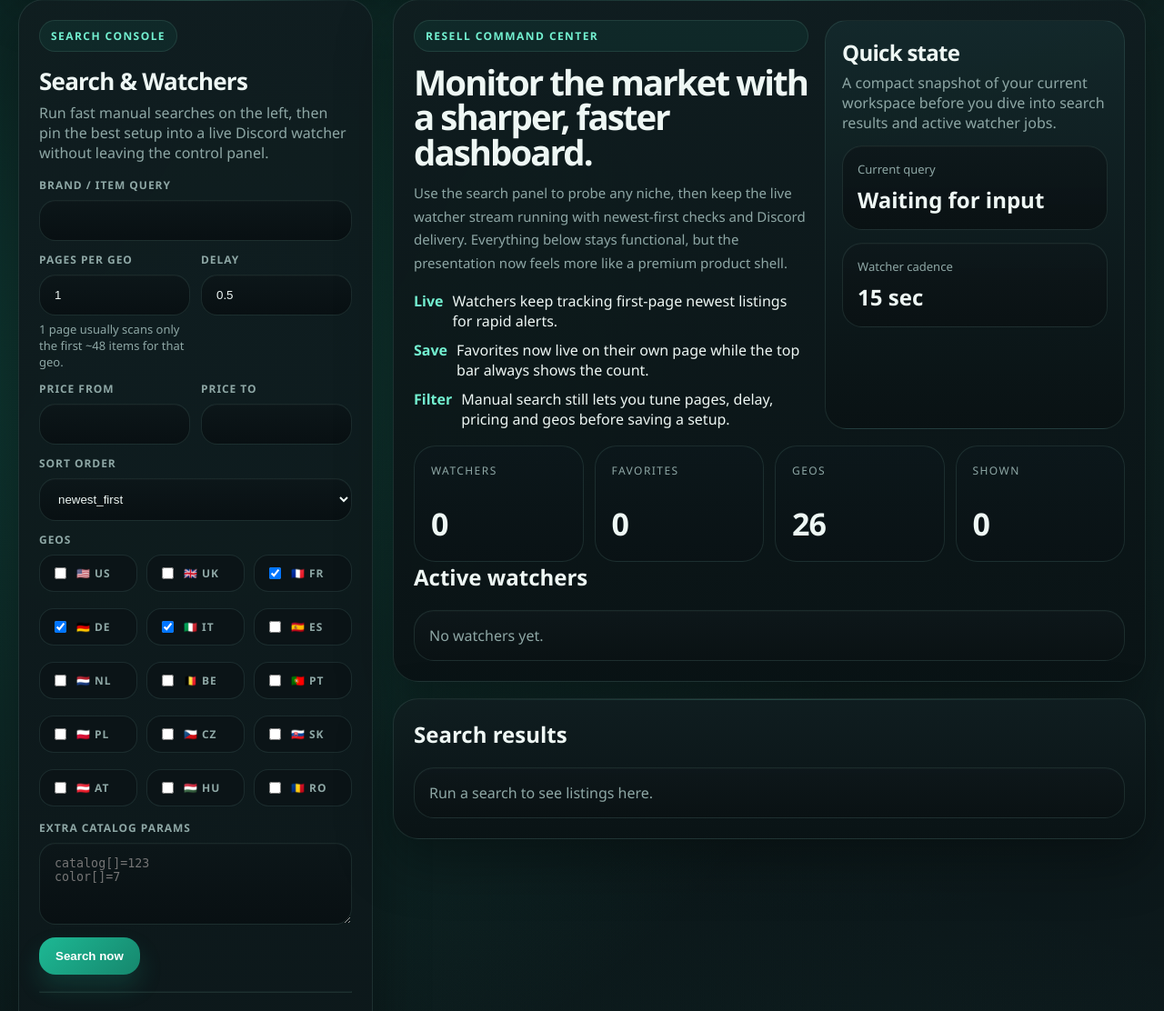
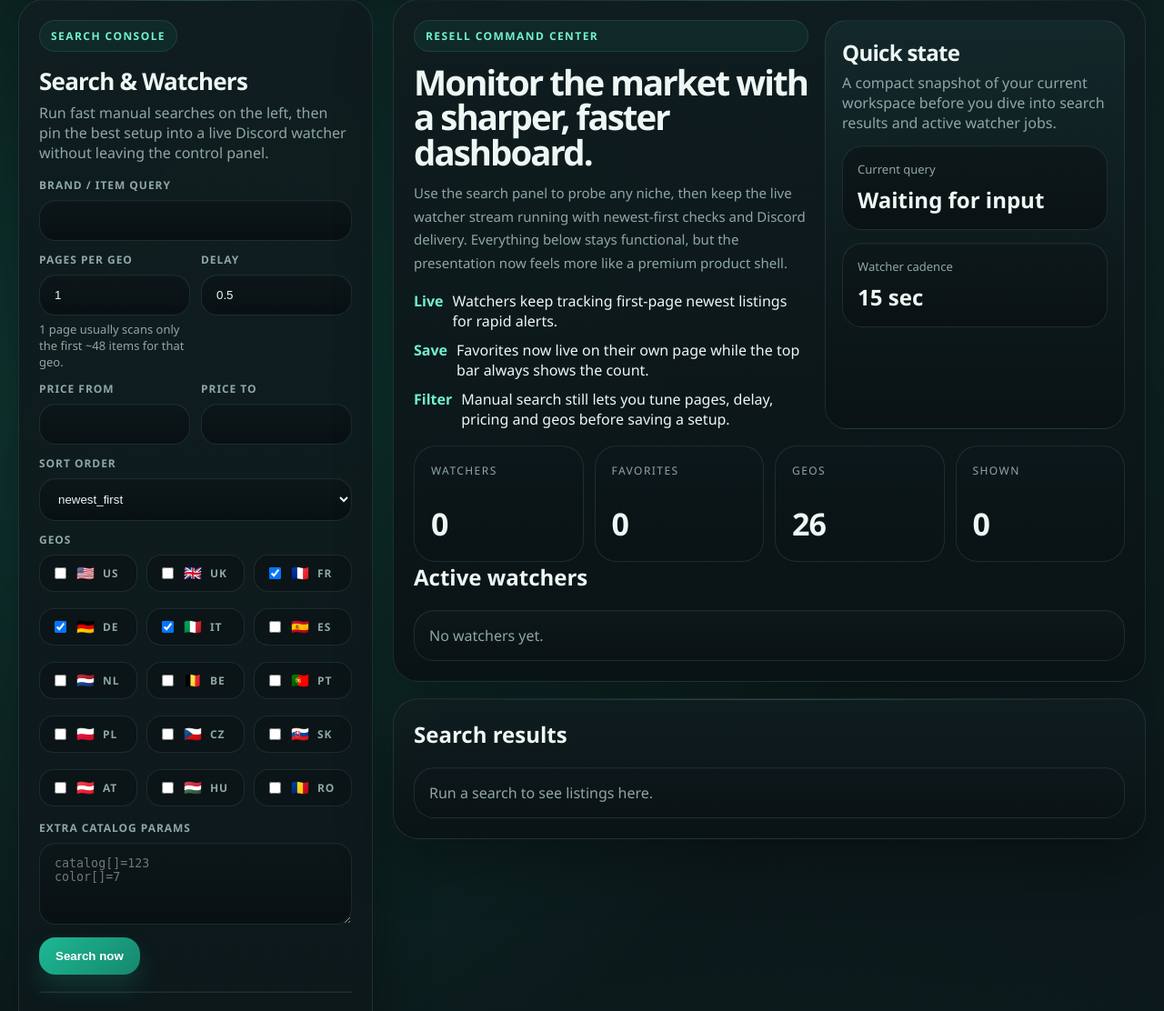
Before and after one commit to ttsshhaaa/vinted, a Flask app: page /dashboard in a window 1280 px wide. Shown: the part 172-1284 px from the top of the page at 91% size. Run offline with Flask 3, Linux system fonts and the light colour scheme; the visitor is signed in with stand-in values (Sample User, id 1); data comes from the database, SQL or seed files in the repository; data that the repository does not hold is empty; some libraries are stand-ins or nearby versions.

Commit message:
Fix geo flag emoji rendering

```diff
--- a/templates/base.html
+++ b/templates/base.html
@@ -176,6 +176,14 @@
     .geo-grid::-webkit-scrollbar-thumb { background: rgba(115, 240, 208, 0.18); border-radius: 999px; }
     .geo-pill { display: flex; gap: 8px; align-items: center; background: rgba(11, 20, 23, 0.92); border: 1px solid var(--line); border-radius: 16px; padding: 10px 12px; }
     .geo-pill input { width: auto; }
+    .flag-emoji {
+      font-family: "Segoe UI Emoji", "Apple Color Emoji", "Noto Color Emoji", sans-serif;
+      font-size: 16px;
+      line-height: 1;
+      display: inline-block;
+      min-width: 18px;
+      text-align: center;
+    }
     .item-grid { display: grid; grid-template-columns: repeat(2, minmax(0,1fr)); gap: 16px; }
     .item-card img { width: 100%; height: 240px; object-fit: cover; border-radius: 18px; margin-bottom: 14px; background: #0a0f12; }
     .inline { display: flex; gap: 10px; flex-wrap: wrap; align-items: center; }
--- a/templates/dashboard.html
+++ b/templates/dashboard.html
@@ -45,7 +45,7 @@
         <label>Geos</label>
         <div class="geo-grid">
           {% for geo_code, geo_url in geo_options.items() %}
-          <label class="geo-pill"><input type="checkbox" name="geo" value="{{ geo_code }}" {% if geo_code in defaults.selected_geos %}checked{% endif %}>{{ geo_flags.get(geo_code, '') }} {{ geo_code|upper }}</label>
+          <label class="geo-pill"><input type="checkbox" name="geo" value="{{ geo_code }}" {% if geo_code in defaults.selected_geos %}checked{% endif %}><span class="flag-emoji">{{ geo_flags.get(geo_code, '') }}</span>{{ geo_code|upper }}</label>
           {% endfor %}
         </div>
       </div>
@@ -96,7 +96,7 @@
         <label>Watcher geos</label>
         <div class="geo-grid">
           {% for geo_code, geo_url in geo_options.items() %}
-          <label class="geo-pill"><input type="checkbox" name="watcher_geo" value="{{ geo_code }}" {% if geo_code in defaults.watcher_selected_geos %}checked{% endif %}>{{ geo_flags.get(geo_code, '') }} {{ geo_code|upper }}</label>
+          <label class="geo-pill"><input type="checkbox" name="watcher_geo" value="{{ geo_code }}" {% if geo_code in defaults.watcher_selected_geos %}checked{% endif %}><span class="flag-emoji">{{ geo_flags.get(geo_code, '') }}</span>{{ geo_code|upper }}</label>
           {% endfor %}
         </div>
       </div>
```
